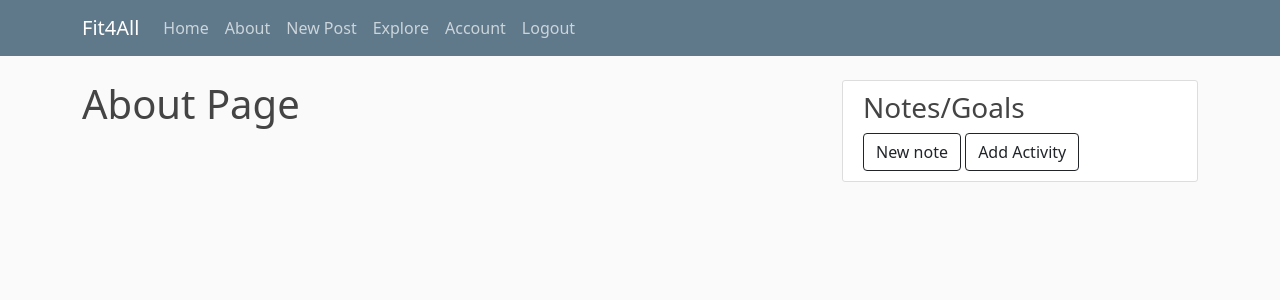
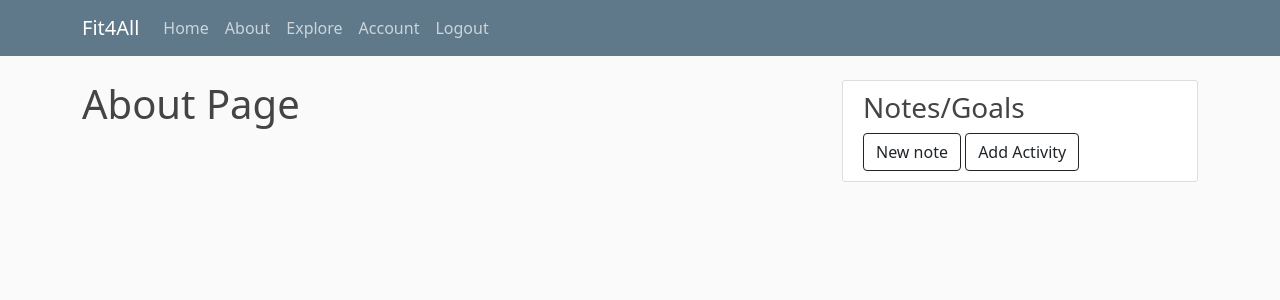
Before and after one commit to lewisstevenmackenzie/Glen-Lyon-Group-Project, a Flask app: page /about in a window 1280 px wide. Shown: the top 300 px of the page. Run offline with Flask 2, Linux system fonts and the light colour scheme; the visitor is signed in with stand-in values (Sample User, id 1); data comes from the database, SQL or seed files in the repository.

Commit message:
moved new post button

```diff
--- a/fit4all/templates/layout.html
+++ b/fit4all/templates/layout.html
@@ -47,9 +47,6 @@
             </div>
             <div class="navbar-nav">
               {% if current_user.is_authenticated %}
-              <a class="nav-item nav-link" href="{{ url_for('new_post') }}"
-                >New Post</a
-              >
               <a
               class="nav-item nav-link"
               href="{{ url_for('explore_users') }}"
```
